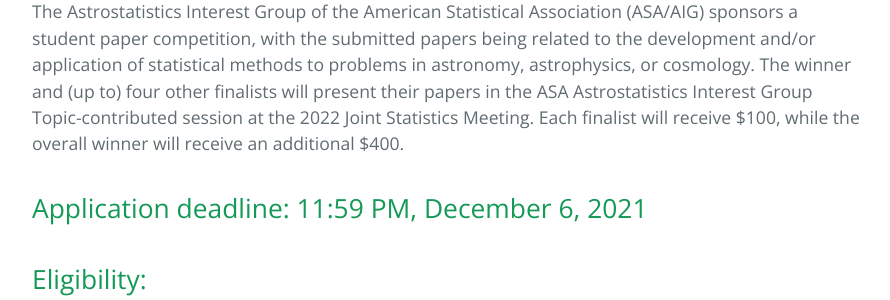
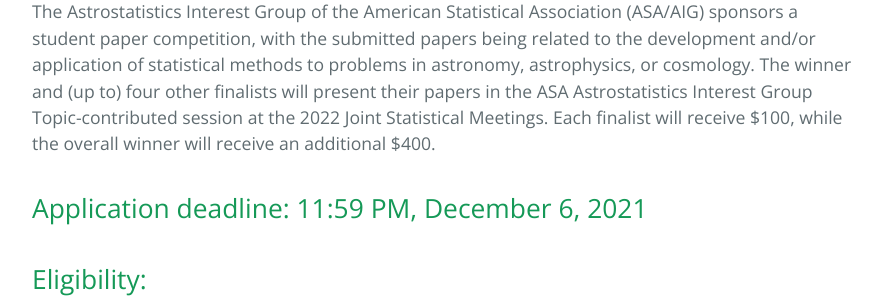
Before and after one commit to aigamstat/aigamstat.github.io, a Jekyll site: the page built from competition/index.md, in a window 1280 px wide. Shown: the part 443-743 px from the top of the page, without its empty margins (192-1082 px from the left). Built offline with Jekyll 4.4.1, drawn with Linux system fonts in a browser that asks for light colours.

Commit message:
typo fixes. -pef

```diff
--- a/competition/index.md
+++ b/competition/index.md
@@ -10,7 +10,7 @@
 
 # 2022 AIG Student Paper Competition
 
-The Astrostatistics Interest Group of the American Statistical Association (ASA/AIG) sponsors a student paper competition, with the submitted papers being related to the development and/or application of statistical methods to problems in astronomy, astrophysics, or cosmology. The winner and (up to) four other finalists will present their papers in the ASA Astrostatistics Interest Group Topic-contributed session at the 2022 Joint Statistics Meeting. Each finalist will receive $100, while the overall winner will receive an additional $400.
+The Astrostatistics Interest Group of the American Statistical Association (ASA/AIG) sponsors a student paper competition, with the submitted papers being related to the development and/or application of statistical methods to problems in astronomy, astrophysics, or cosmology. The winner and (up to) four other finalists will present their papers in the ASA Astrostatistics Interest Group Topic-contributed session at the 2022 Joint Statistical Meetings. Each finalist will receive $100, while the overall winner will receive an additional $400.
 
 ## Application deadline: 11:59 PM, December 6, 2021
 
```
